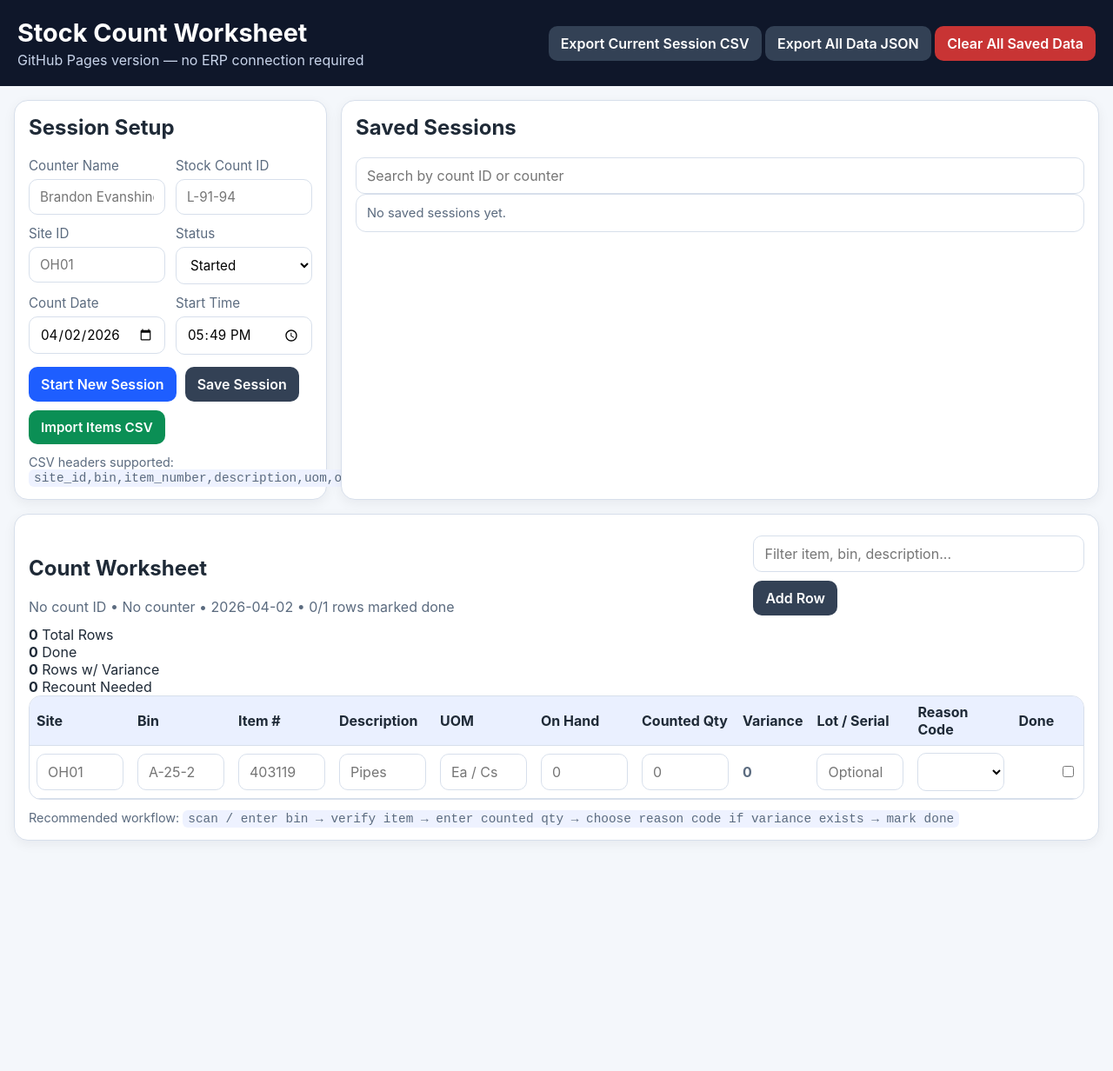
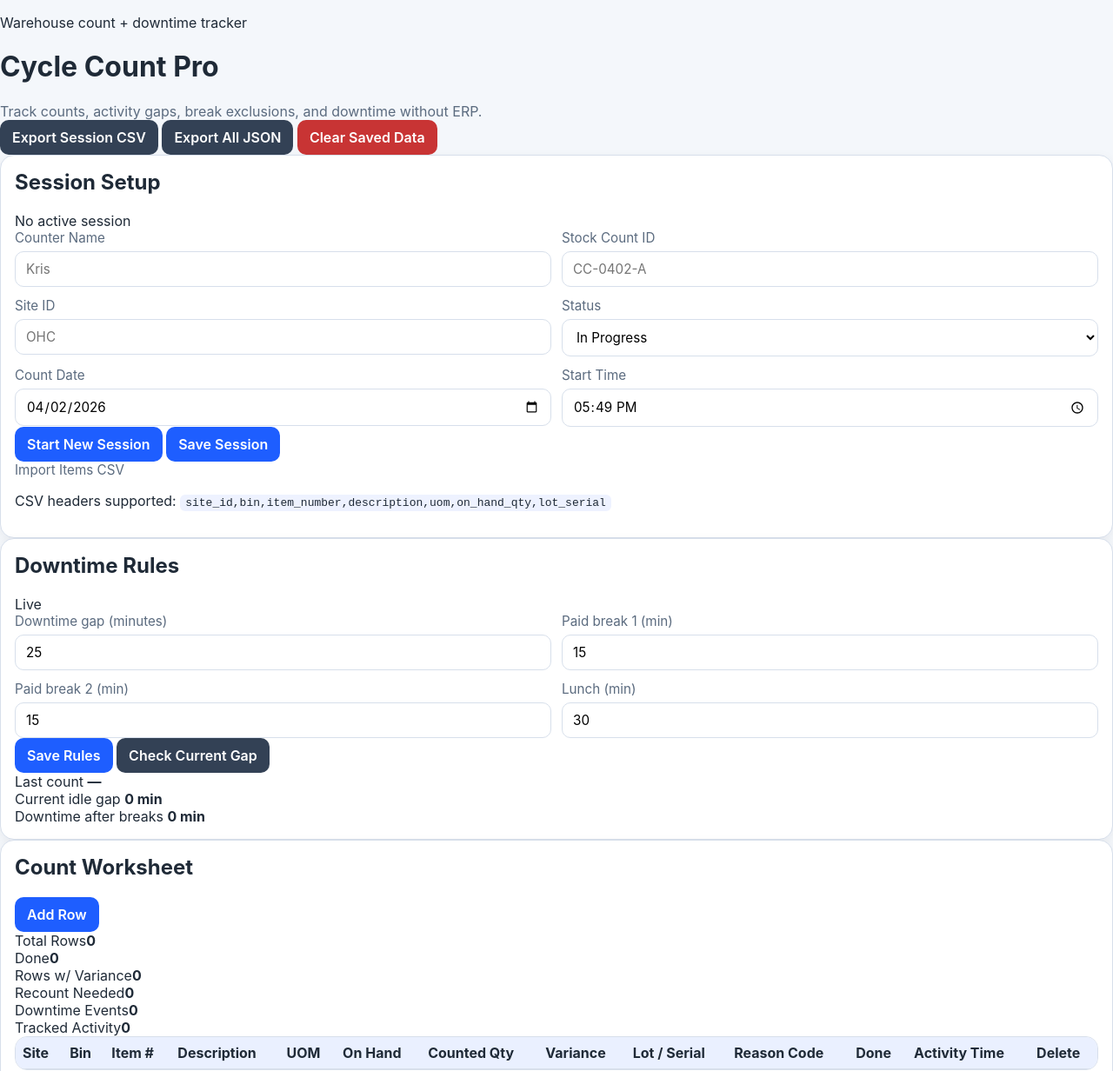
Before and after one commit to ZaspDragon/Cycle-count, a plain HTML site: page index.html in a window 1280 px wide. Shown: the top 1232 px of the page at 87% size. Before the commit the page ends 983 px from the top, so only its background shows below. Drawn offline with Linux system fonts and the light colour scheme.

Commit message:
Update index.html

```diff
--- a/index.html
+++ b/index.html
@@ -2,136 +2,141 @@
 <html lang="en">
 <head>
   <meta charset="UTF-8" />
-  <meta
-    name="viewport"
-    content="width=device-width, initial-scale=1.0, viewport-fit=cover"
-  />
-  <title>Stock Count Worksheet</title>
+  <meta name="viewport" content="width=device-width, initial-scale=1.0" />
+  <title>Cycle Count Pro</title>
   <link rel="stylesheet" href="styles.css" />
 </head>
 <body>
-  <header class="app-header">
+  <div class="app-shell">
+    <header class="hero">
       <div>
-      <h1>Stock Count Worksheet</h1>
-      <p class="sub">GitHub Pages version — no ERP connection required</p>
+        <p class="eyebrow">Warehouse count + downtime tracker</p>
+        <h1>Cycle Count Pro</h1>
+        <p class="sub">Track counts, activity gaps, break exclusions, and downtime without ERP.</p>
       </div>
-
-    <div class="header-actions">
-      <button id="exportSessionBtn" class="secondary">Export Current Session CSV</button>
-      <button id="exportAllBtn" class="secondary">Export All Data JSON</button>
-      <button id="clearAllBtn" class="danger">Clear All Saved Data</button>
+      <div class="hero-actions">
+        <button id="exportSessionCsvBtn" class="btn secondary">Export Session CSV</button>
+        <button id="exportAllJsonBtn" class="btn secondary">Export All JSON</button>
+        <button id="clearSavedBtn" class="btn danger">Clear Saved Data</button>
       </div>
     </header>
 
-  <main class="layout">
+    <main class="grid">
       <section class="card">
+        <div class="section-title-row">
           <h2>Session Setup</h2>
+          <span id="sessionBadge" class="badge muted">No active session</span>
+        </div>
 
         <div class="form-grid">
           <label>
             Counter Name
-          <input id="counterName" type="text" placeholder="Brandon Evanshine" />
+            <input id="counterName" type="text" placeholder="Kris" />
           </label>
-
           <label>
             Stock Count ID
-          <input id="stockCountId" type="text" placeholder="L-91-94" />
+            <input id="stockCountId" type="text" placeholder="CC-0402-A" />
           </label>
-
           <label>
             Site ID
-          <input id="siteId" type="text" placeholder="OH01" />
+            <input id="siteId" type="text" placeholder="OHC" />
           </label>
-
           <label>
             Status
             <select id="status">
-            <option value="Started">Started</option>
-            <option value="In Progress">In Progress</option>
-            <option value="Completed">Completed</option>
-            <option value="Reviewed">Reviewed</option>
+              <option>Started</option>
+              <option selected>In Progress</option>
+              <option>Completed</option>
+              <option>Reviewed</option>
             </select>
           </label>
-
           <label>
             Count Date
             <input id="countDate" type="date" />
           </label>
-
           <label>
             Start Time
             <input id="startTime" type="time" />
           </label>
         </div>
 
-      <div class="toolbar">
-        <button id="newSessionBtn">Start New Session</button>
-        <button id="saveSessionBtn" class="secondary">Save Session</button>
-
-        <label class="import-label">
-          <span>Import Items CSV</span>
-          <input id="csvFile" type="file" accept=".csv" />
+        <div class="button-row wrap">
+          <button id="startSessionBtn" class="btn primary">Start New Session</button>
+          <button id="saveSessionBtn" class="btn">Save Session</button>
+          <label class="btn secondary file-btn">
+            Import Items CSV
+            <input id="csvInput" type="file" accept=".csv" hidden />
           </label>
         </div>
 
-      <div class="hint">
-        CSV headers supported:
-        <code>site_id,bin,item_number,description,uom,on_hand_qty,lot_serial</code>
+        <p class="helper">CSV headers supported: <code>site_id,bin,item_number,description,uom,on_hand_qty,lot_serial</code></p>
+      </section>
+
+      <section class="card">
+        <div class="section-title-row">
+          <h2>Downtime Rules</h2>
+          <span class="badge">Live</span>
+        </div>
+
+        <div class="form-grid compact">
+          <label>
+            Downtime gap (minutes)
+            <input id="downtimeThreshold" type="number" min="1" value="25" />
+          </label>
+          <label>
+            Paid break 1 (min)
+            <input id="breakOne" type="number" min="0" value="15" />
+          </label>
+          <label>
+            Paid break 2 (min)
+            <input id="breakTwo" type="number" min="0" value="15" />
+          </label>
+          <label>
+            Lunch (min)
+            <input id="lunchBreak" type="number" min="0" value="30" />
+          </label>
+        </div>
+
+        <div class="button-row wrap">
+          <button id="saveRulesBtn" class="btn">Save Rules</button>
+          <button id="simulateGapBtn" class="btn secondary">Check Current Gap</button>
+        </div>
+
+        <div class="mini-stats">
+          <div class="mini-stat">
+            <span>Last count</span>
+            <strong id="lastCountDisplay">—</strong>
+          </div>
+          <div class="mini-stat">
+            <span>Current idle gap</span>
+            <strong id="idleGapDisplay">0 min</strong>
+          </div>
+          <div class="mini-stat">
+            <span>Downtime after breaks</span>
+            <strong id="netDowntimeDisplay">0 min</strong>
+          </div>
         </div>
       </section>
 
-    <section class="card">
-      <h2>Saved Sessions</h2>
-
-      <div class="toolbar compact">
-        <input
-          id="sessionSearch"
-          type="text"
-          placeholder="Search by count ID or counter"
-        />
-      </div>
-
-      <div id="sessionsList" class="sessions-list"></div>
-    </section>
-
       <section class="card full-width">
-      <div class="table-header">
-        <div>
+        <div class="section-title-row">
           <h2>Count Worksheet</h2>
-          <p id="worksheetMeta" class="sub">No session loaded yet.</p>
-        </div>
-
-        <div class="toolbar compact">
-          <input
-            id="quickFilter"
-            type="text"
-            placeholder="Filter item, bin, description..."
-          />
-          <button id="addRowBtn" class="secondary">Add Row</button>
+          <div class="button-row">
+            <button id="addRowBtn" class="btn primary">Add Row</button>
           </div>
         </div>
 
-      <div class="summary-bar">
-        <div class="summary-chip">
-          <strong id="totalRowsLabel">0</strong>
-          <span>Total Rows</span>
-        </div>
-        <div class="summary-chip">
-          <strong id="doneRowsLabel">0</strong>
-          <span>Done</span>
-        </div>
-        <div class="summary-chip">
-          <strong id="varianceRowsLabel">0</strong>
-          <span>Rows w/ Variance</span>
-        </div>
-        <div class="summary-chip">
-          <strong id="recountRowsLabel">0</strong>
-          <span>Recount Needed</span>
-        </div>
+        <div class="stats-grid">
+          <div class="stat"><span>Total Rows</span><strong id="totalRows">0</strong></div>
+          <div class="stat"><span>Done</span><strong id="doneRows">0</strong></div>
+          <div class="stat"><span>Rows w/ Variance</span><strong id="varianceRows">0</strong></div>
+          <div class="stat"><span>Recount Needed</span><strong id="recountRows">0</strong></div>
+          <div class="stat"><span>Downtime Events</span><strong id="downtimeEvents">0</strong></div>
+          <div class="stat"><span>Tracked Activity</span><strong id="activityEvents">0</strong></div>
         </div>
 
         <div class="table-wrap">
-        <table id="itemsTable">
+          <table id="worksheetTable">
             <thead>
               <tr>
                 <th>Site</th>
@@ -145,88 +150,76 @@
                 <th>Lot / Serial</th>
                 <th>Reason Code</th>
                 <th>Done</th>
+                <th>Activity Time</th>
                 <th>Delete</th>
               </tr>
             </thead>
-          <tbody></tbody>
+            <tbody id="worksheetBody"></tbody>
           </table>
         </div>
 
-      <div class="hint">
-        Recommended workflow:
-        <code>scan / enter bin → verify item → enter counted qty → choose reason code if variance exists → mark done</code>
+        <p class="helper">Workflow: enter bin → verify item → enter counted qty → choose reason code if variance exists → mark done. Every row save records an activity timestamp and checks for downtime gaps.</p>
+      </section>
+
+      <section class="card">
+        <div class="section-title-row">
+          <h2>Downtime Log</h2>
+          <span class="badge alert">Auto</span>
         </div>
+        <div id="downtimeLog" class="log-list empty-state">No downtime events yet.</div>
+      </section>
+
+      <section class="card">
+        <div class="section-title-row">
+          <h2>Saved Sessions</h2>
+          <span class="badge muted">Local storage</span>
+        </div>
+        <div id="savedSessions" class="saved-session-list empty-state">No saved sessions yet.</div>
       </section>
     </main>
+  </div>
 
   <template id="rowTemplate">
     <tr>
-      <td>
-        <input data-field="site_id" type="text" placeholder="OH01" />
-      </td>
-
-      <td>
-        <input data-field="bin" type="text" placeholder="A-25-2" />
-      </td>
-
-      <td>
-        <input data-field="item_number" type="text" placeholder="403119" />
-      </td>
-
-      <td>
-        <input data-field="description" type="text" placeholder="Pipes" />
-      </td>
-
-      <td>
-        <input data-field="uom" type="text" placeholder="Ea / Cs" />
-      </td>
-
-      <td>
-        <input data-field="on_hand_qty" type="number" step="any" placeholder="0" />
-      </td>
-
-      <td>
-        <input data-field="counted_qty" type="number" step="any" placeholder="0" />
-      </td>
-
-      <td class="variance-cell" data-field="variance">0</td>
-
-      <td>
-        <input data-field="lot_serial" type="text" placeholder="Optional" />
-      </td>
-
+      <td><input data-field="site_id" placeholder="OHC" /></td>
+      <td><input data-field="bin" placeholder="A-10-1" /></td>
+      <td><input data-field="item_number" placeholder="607529" /></td>
+      <td><input data-field="description" placeholder="Item description" /></td>
+      <td><input data-field="uom" placeholder="EA" /></td>
+      <td><input data-field="on_hand_qty" type="number" step="1" placeholder="0" /></td>
+      <td><input data-field="counted_qty" type="number" step="1" placeholder="0" /></td>
+      <td><input data-field="variance" class="readonly" readonly /></td>
+      <td><input data-field="lot_serial" placeholder="Lot / Serial" /></td>
       <td>
         <select data-field="reason_code">
-          <option value=""></option>
-          <option value="Count Verified">Count Verified</option>
-          <option value="Misplaced Inventory">Misplaced Inventory</option>
-          <option value="Short Pick">Short Pick</option>
-          <option value="Over Pick">Over Pick</option>
-          <option value="Receiving Error">Receiving Error</option>
-          <option value="Putaway Error">Putaway Error</option>
-          <option value="Transfer Error">Transfer Error</option>
-          <option value="Packaging Difference">Packaging Difference</option>
-          <option value="Damage">Damage</option>
-          <option value="Theft / Loss">Theft / Loss</option>
-          <option value="Count Error">Count Error</option>
-          <option value="System Adjustment">System Adjustment</option>
-          <option value="Slotting Issue">Slotting Issue</option>
-          <option value="Overstock Location">Overstock Location</option>
-          <option value="Investigation Required">Investigation Required</option>
-          <option value="Recount Required">Recount Required</option>
+          <option value="">—</option>
+          <option>Count Verified</option>
+          <option>Misplaced Inventory</option>
+          <option>Short Pick</option>
+          <option>Over Pick</option>
+          <option>Receiving Error</option>
+          <option>Putaway Error</option>
+          <option>Transfer Error</option>
+          <option>Packaging Difference</option>
+          <option>Damage</option>
+          <option>Theft / Loss</option>
+          <option>Count Error</option>
+          <option>System Adjustment</option>
+          <option>Slotting Issue</option>
+          <option>Overstock Location</option>
+          <option>Investigation Required</option>
+          <option>Recount Required</option>
         </select>
       </td>
-
-      <td class="center">
-        <input data-field="done" type="checkbox" />
-      </td>
-
-      <td class="center">
-        <button class="danger small delete-row" type="button" aria-label="Delete row">✕</button>
-      </td>
+      <td class="center"><input data-field="done" type="checkbox" /></td>
+      <td><span data-field="activity_time" class="activity-time">—</span></td>
+      <td class="center"><button data-action="delete" class="icon-btn">✕</button></td>
     </tr>
   </template>
 
   <script src="app.js"></script>
 </body>
 </html>
+  <script src="app.js"></script>
+</body>
+</html>
```
Lines whose indentation alone changed are shown as unchanged.
